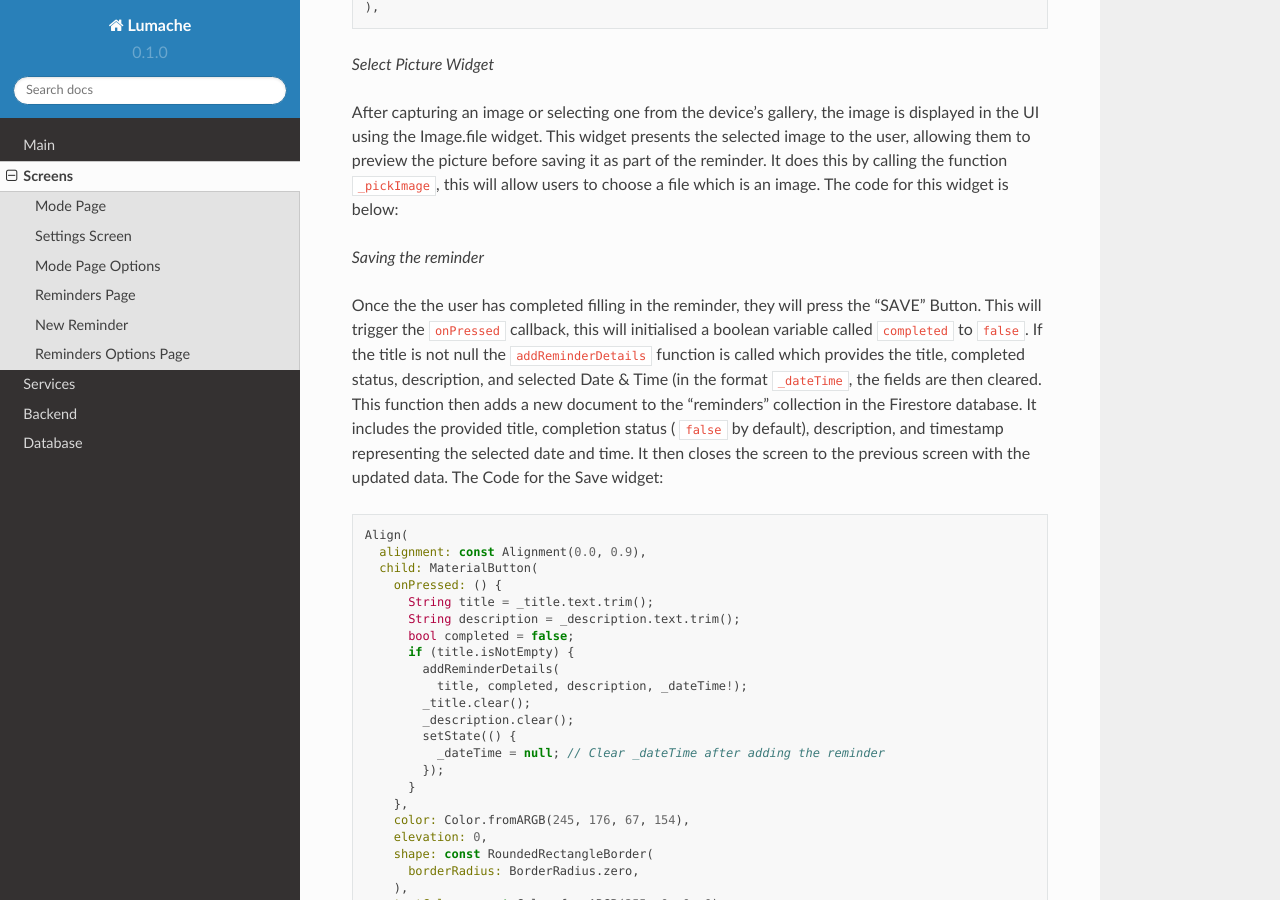
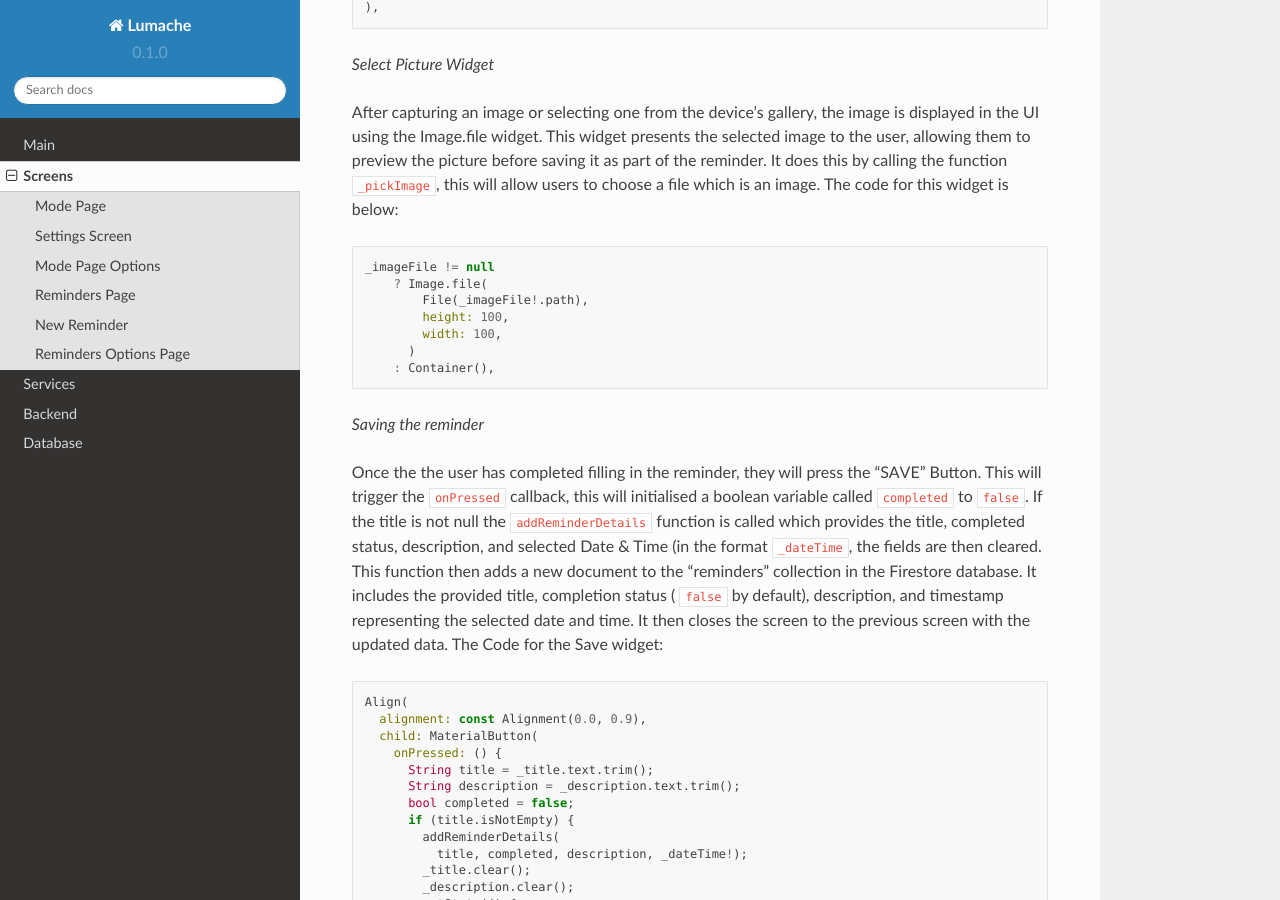
Before and after one commit to SE-sustainability/Project_code, a Sphinx documentation site: the page built from docs/source/screens.rst, in a window 1280 px wide and 900 px high, scrolled down 33394 px. Built offline with Sphinx 7.4.7 and the Read the Docs theme 2.0.0, drawn with Linux system fonts in a browser that asks for light colours; some of the changed lines change nothing that is shown.

Commit message:
Update screens.rst

```diff
--- a/docs/source/screens.rst
+++ b/docs/source/screens.rst
@@ -1730,15 +1730,16 @@ The code for this widget is below:
 After capturing an image or selecting one from the device's gallery, the image is displayed in the UI using the Image.file widget. This widget presents the selected image to the user, allowing them to preview the picture before saving it as part of the reminder. It does this by calling the function :samp:`_pickImage`, this will allow users to choose a file which is an image.
 The code for this widget is below:
 
-.. code block:: dart
-
-  _imageFile != null
-    ? Image.file(
-      File(_imageFile!.path),
-       height: 100,
-       width: 100,
-      )
-    : Container(),
+.. code-block:: dart
+
+    _imageFile != null
+        ? Image.file(
+            File(_imageFile!.path),
+            height: 100,
+            width: 100,
+          )
+        : Container(),
+
 
 
 *Saving the reminder*
```
